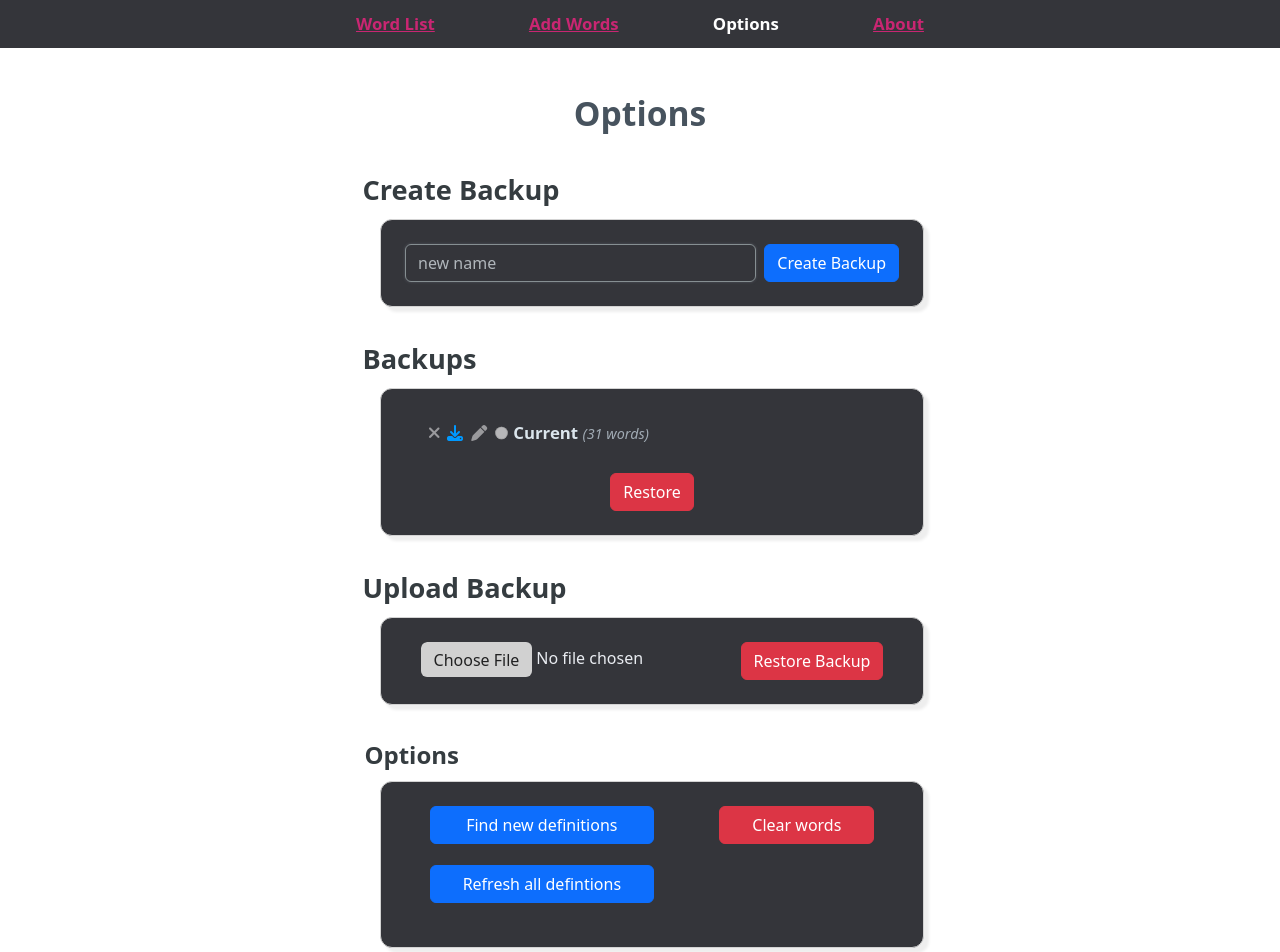
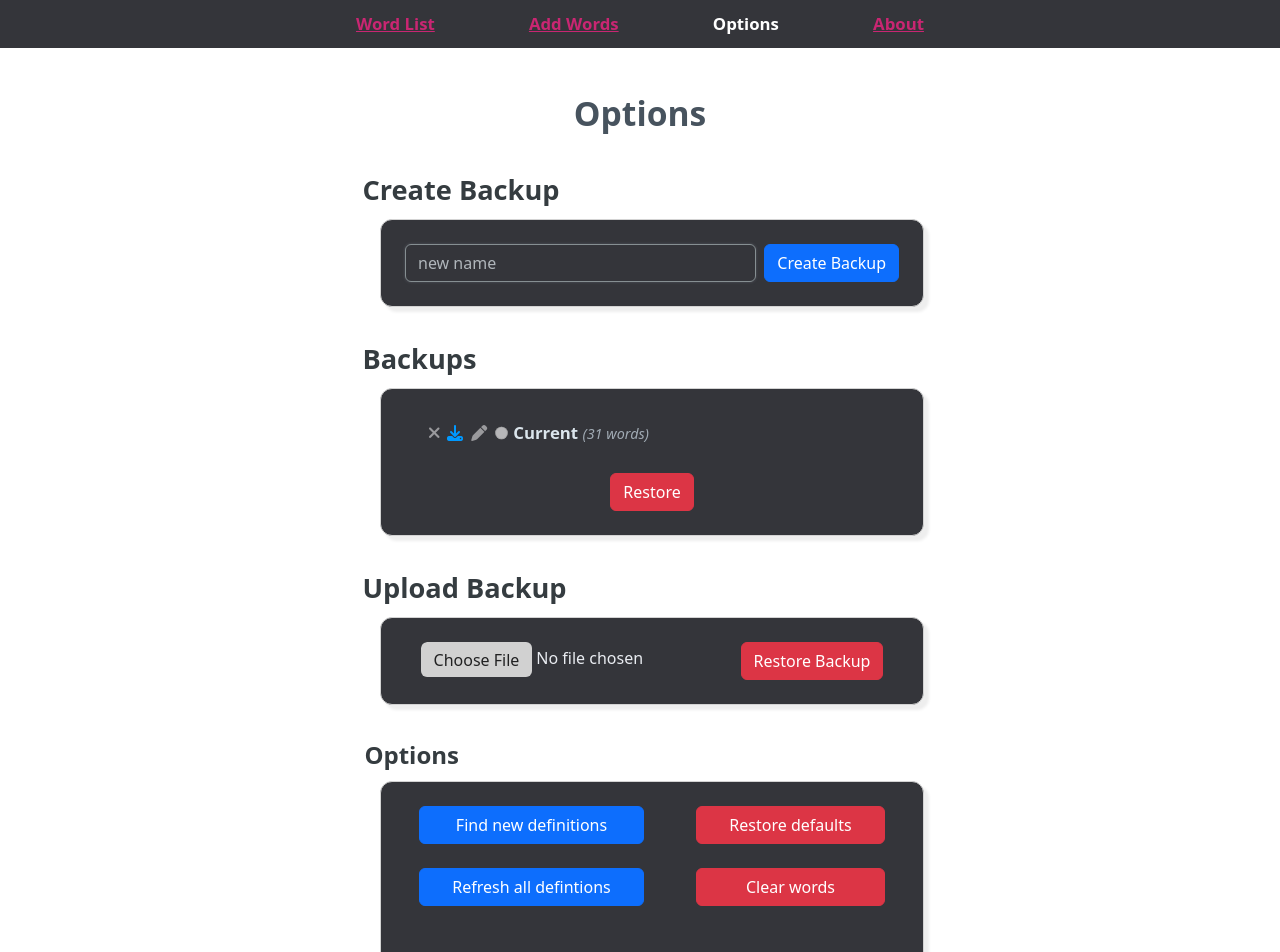
Before and after one commit to vishusandy/lexicon, a SvelteKit app: page /options in a window 1280 px wide. Shown: the top 952 px of the page. Built offline with nearby package versions, Linux system fonts and the light colour scheme.

Commit message:
added option to restore default word list

```diff
--- a/src/components/Options.svelte
+++ b/src/components/Options.svelte
@@ -5,7 +5,14 @@
     import { APIProviders } from '../dictionary';
     import Alert from './Alert.svelte';
     import type { Word as WordType, WordList } from '../types';
-    import { list_blank, list_get, list_save, list_update, new_word_cache } from '../words';
+    import {
+        list_blank,
+        list_default,
+        list_get,
+        list_save,
+        list_update,
+        new_word_cache
+    } from '../words';
 
     const dispatch = createEventDispatcher();
 
@@ -13,6 +20,19 @@
     export let autodefs: boolean;
     let alert: string | undefined = undefined;
     let alert_type: string | undefined = undefined;
+
+    function restoreDefaults() {
+        if (!browser) return;
+
+        if (
+            !window.confirm('This will replace the current word list with the defaults.  Continue?')
+        ) {
+            return;
+        }
+
+        const def = list_default(key);
+        list_save(def);
+    }
 
     function clearWords() {
         if (!browser) return;
@@ -151,6 +171,9 @@
             >
         </div>
         <div class="option-section options-subgroup">
+            <button on:click={restoreDefaults} type="button" class="btn btn-danger"
+                >Restore defaults</button
+            >
             <button on:click={clearWords} type="button" class="btn btn-danger">Clear words</button>
         </div>
     </div>
@@ -189,14 +212,15 @@
     .options-group-cols {
         display: flex;
         justify-content: space-around;
-        gap: 1rem;
+        gap: 1.5rem;
+        flex-wrap: wrap;
     }
 
     .options-group p:first-of-type {
         margin-top: 0px;
     }
     button {
-        margin-bottom: 1.3rem;
+        /* margin-bottom: 1.3rem; */
         padding-left: 2rem;
         padding-right: 2rem;
     }
@@ -208,6 +232,7 @@
     .options-subgroup {
         display: flex;
         flex-wrap: wrap;
+        gap: 1.5rem;
         flex-direction: column;
         width: fit-content;
         /* margin: 0px auto; */
--- a/src/words.ts
+++ b/src/words.ts
@@ -45,7 +45,7 @@ export function list_blank(key: string): WordList {
     return list;
 }
 
-function list_default(key: string): WordList {
+export function list_default(key: string): WordList {
     let list = <WordList>default_list;
     list.sort_by = defaultSortBy;
     list.sort_order = defaultSortOrder;
```
